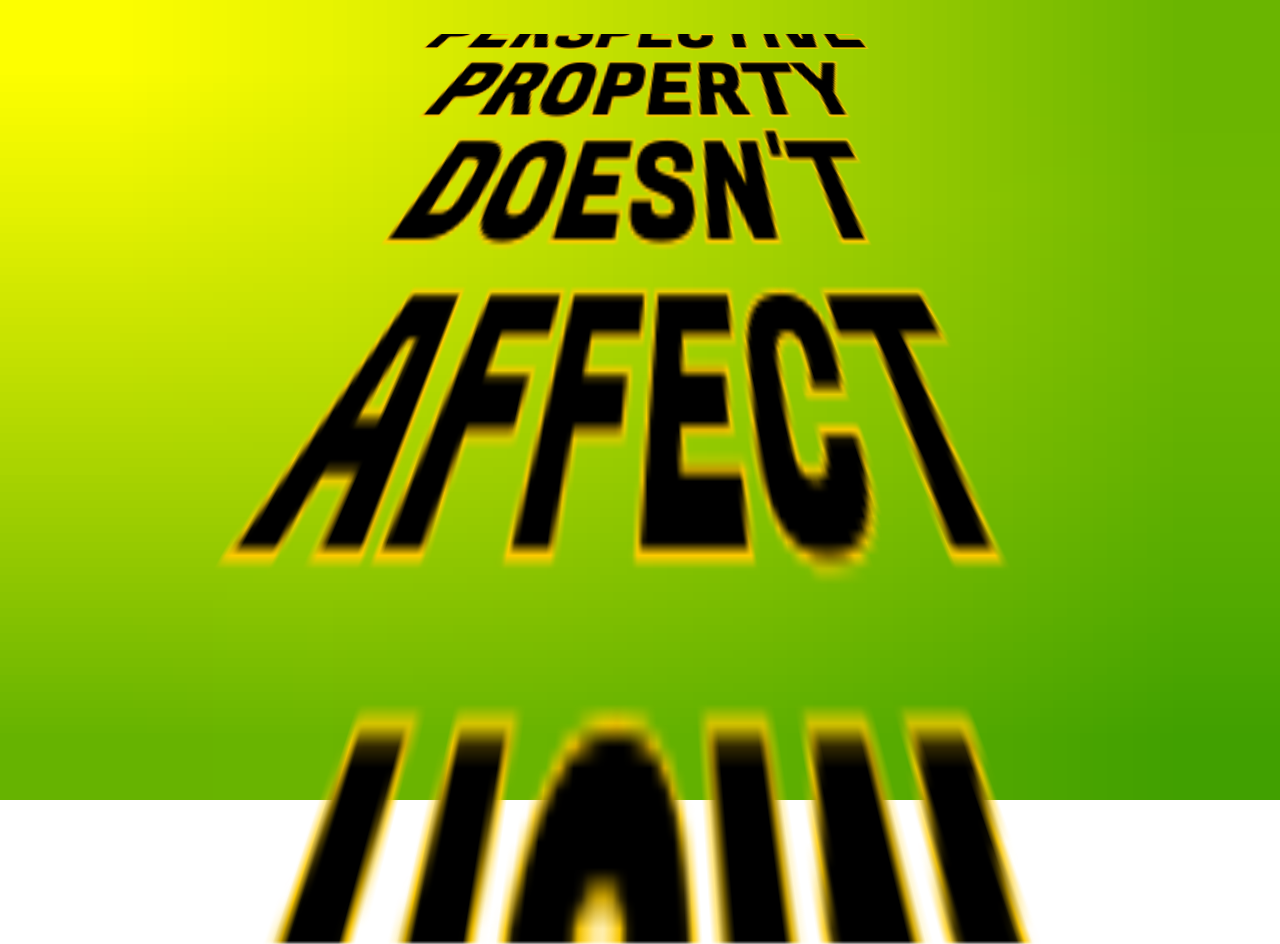
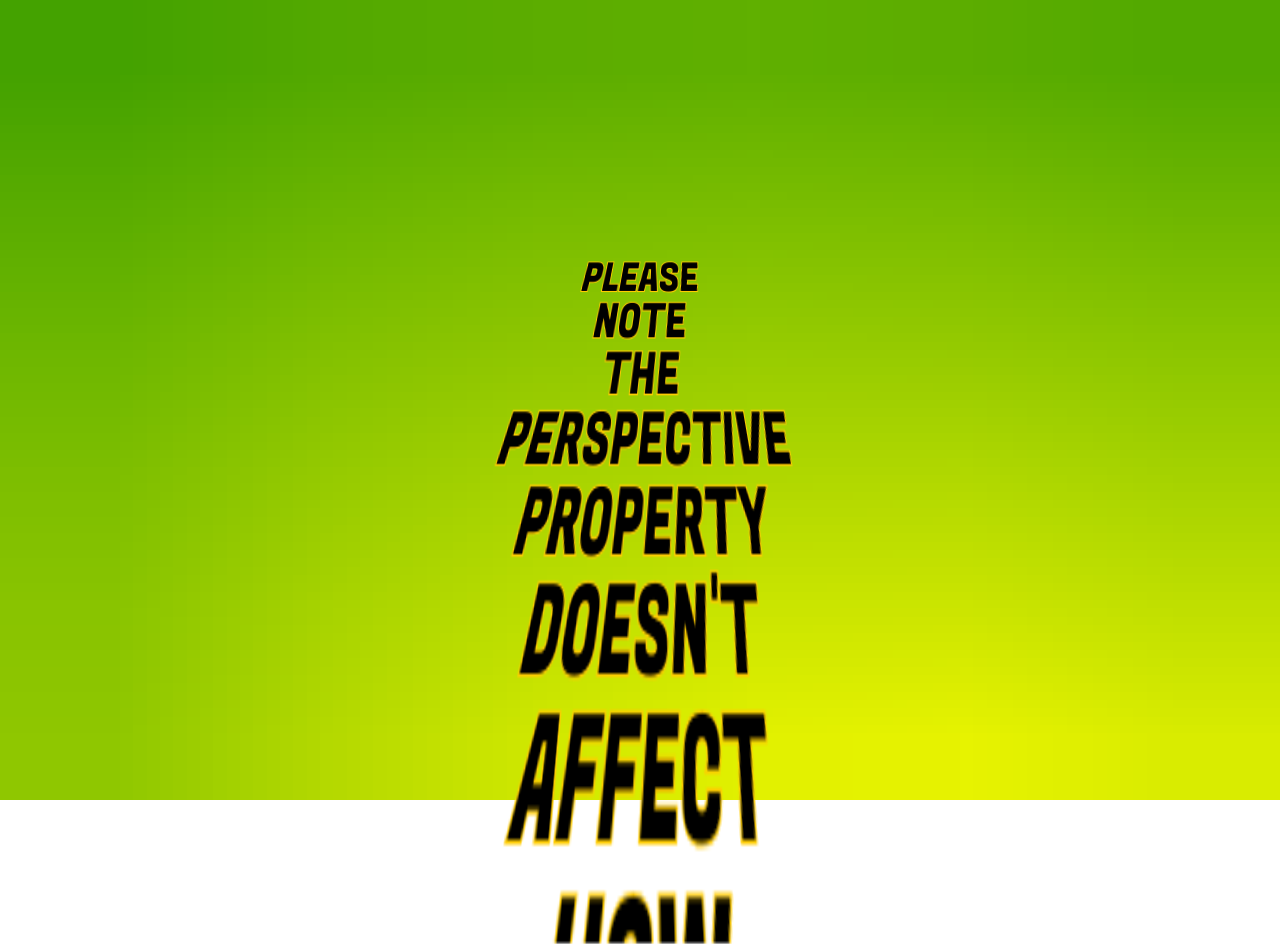
Before and after one commit to manoj-nama/canvas-banner, a website: page app/index.html in a window 1280 px wide. Shown: the top 944 px of the page. Drawn offline with Linux system fonts and the light colour scheme.

Commit message:
Manually loading the font file with JS to improve initial load rendering bug

```diff
--- a/app/index.html
+++ b/app/index.html
@@ -6,7 +6,6 @@
 	<meta name="viewport" content="width=device-width, initial-scale=1.0">
 
 	<!-- Include stylesheets -->
-	<link href='https://fonts.googleapis.com/css?family=Fugaz+One' rel='stylesheet' type='text/css'>
 	<link rel="stylesheet" href="css/common.css">
 </head>
 <body>
--- a/app/js/main.js
+++ b/app/js/main.js
@@ -12,6 +12,25 @@
  * 6. (bgDir)		: Which direction the background needs to move in (default: cw (clockwise), value: ['cw', 'acw' (anticlockwise)])
  * ---------------------------------------------------------------------
  */
+
+function loadExternalCSS(url, callback) {
+	var link = document.createElement('link'),
+		img = document.createElement('img');
+
+	link.type = 'text/css';
+	link.rel = 'stylesheet';
+	link.href = url;
+
+	document.getElementsByTagName('head')[0].appendChild(link);
+
+	img.onerror = function(){
+	   if(callback) callback(link);
+	}
+	img.onload = function() {
+		console.log("Image has loaded");
+	}
+	img.src = url;
+}
 
 function parseUrl() {
 	var params = {};
@@ -50,7 +69,7 @@ function getQueryStringValue (key) {
    return unescape(window.location.search.replace(new RegExp("^(?:.*[&\\?]" + escape(key).replace(/[\.\+\*]/g, "\\$&") + "(?:\\=([^&]*))?)?.*$", "i"), "$1"));
 }
 
-(function (params) {
+function render(params) {
 	// Initialize defaults
 	var artBoard = document.getElementById("artboard"),
 		bg = document.getElementById("bg"),
@@ -91,7 +110,6 @@ function getQueryStringValue (key) {
 	bgGrad.addColorStop(0, bgColor1);
 	bgGrad.addColorStop(0.8, bgColor2);
 	bgCtx.fillStyle = bgGrad;
-	ctx.font = fontSize + "px 'Fugaz One'";
 
 	//Constructors
 	function Word(val, w, fontSize, idx) {
@@ -140,12 +158,12 @@ function getQueryStringValue (key) {
 		bgCtx.restore();
 
 		if(bgDir === "cw") {
-			angle += 0.05;
+			angle += 0.02;
 			if(angle >= 360) {
 				angle = 0;
 			}
 		} else {
-			angle -= 0.05;
+			angle -= 0.02;
 			if(angle <= 0) {
 				angle = 360;
 			}
@@ -156,13 +174,7 @@ function getQueryStringValue (key) {
 	//Event Handlers
 	function onWindowResize(e) {
 		clearTimeout(resizeDebouceTimer);
-		resizeDebouceTimer = setTimeout(function () {
-			artboard.width = window.innerWidth;
-			artboard.height = window.innerHeight;
-			WIDTH = artboard.width,
-			HEIGHT = artboard.height;
-			init();
-		}, 50);
+		resizeDebouceTimer = setTimeout(init, 50);
 	}
 
 	function clearHandlers() {
@@ -175,9 +187,16 @@ function getQueryStringValue (key) {
 	}
 
 	function init() {
+		artboard.width = window.innerWidth;
+		artboard.height = window.innerHeight;
+		WIDTH = artboard.width,
+		HEIGHT = artboard.height;
+
 		clearHandlers();
 		words = [];
 		ctx.font = fontSize + "px 'Fugaz One'";
+
+		//Initialize the words
 		for (idx = 0; idx < textArr.length; idx++) {
 			var txt = textArr[idx] && textArr[idx].toUpperCase() || "";
 			metric = ctx.measureText(txt);
@@ -192,5 +211,10 @@ function getQueryStringValue (key) {
 
 	//Init
 	init();
+}
 
-})(getParamsDTO(parseUrl()));
+
+//Initialize viewport when the custom font file has loaded
+loadExternalCSS("https://fonts.googleapis.com/css?family=Fugaz+One", function() {
+	render(getParamsDTO(parseUrl()));
+});
```
